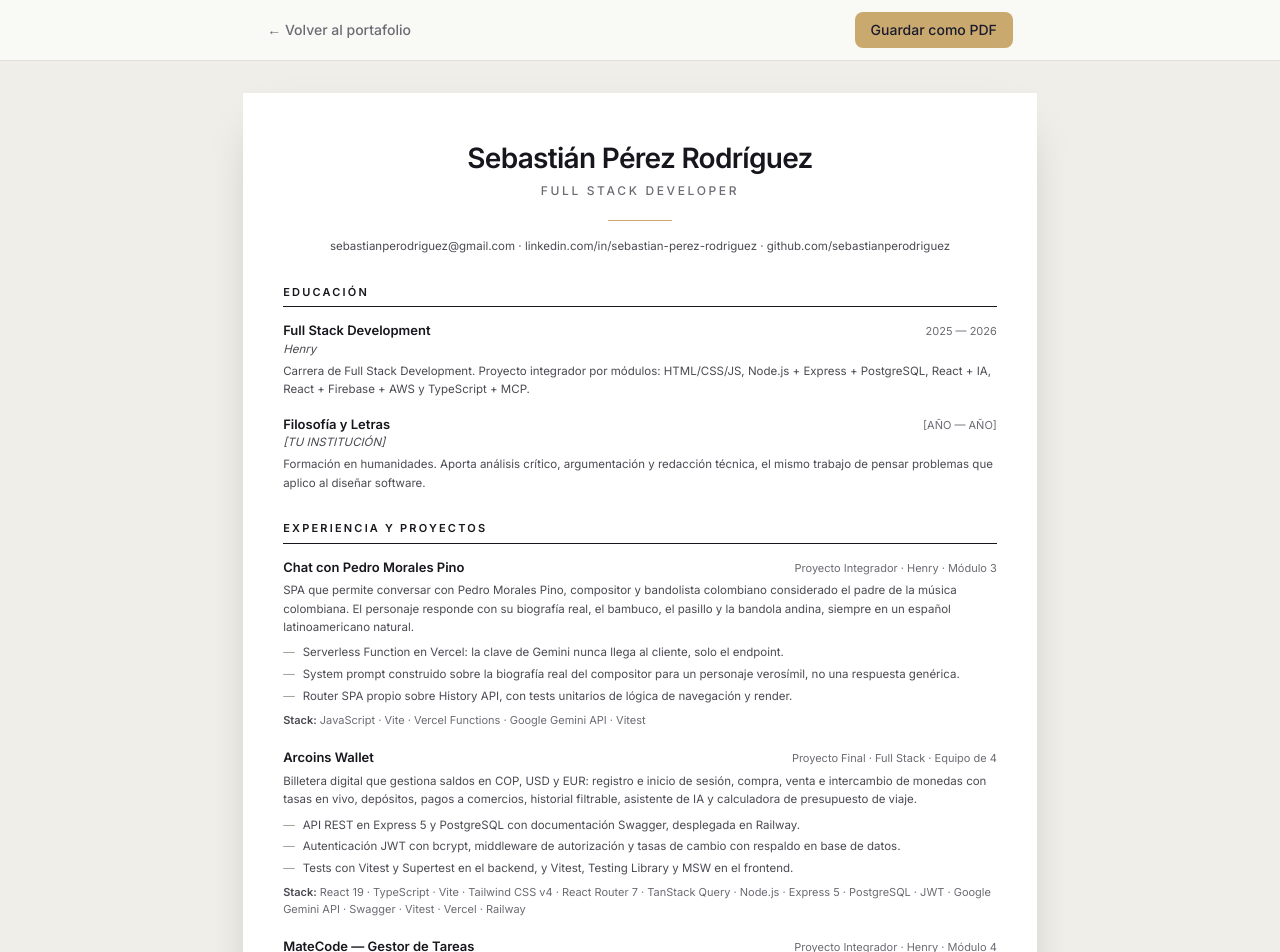
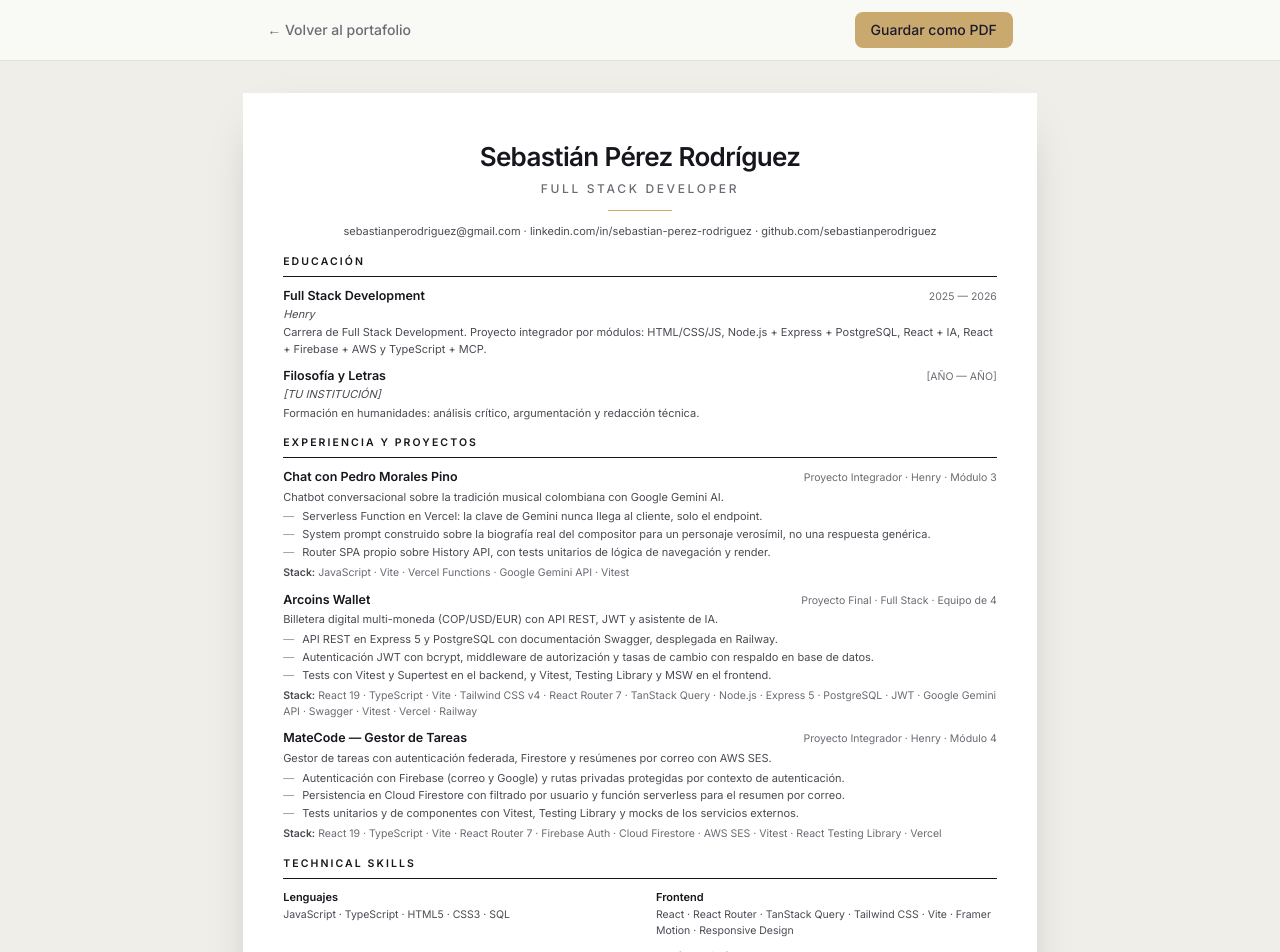
Before and after one commit to sebastianperodriguez/portfolio, a React (Vite) app: page /cv in a window 1280 px wide. Shown: the top 952 px of the page. Built offline with nearby package versions, Linux system fonts and the light colour scheme.

Commit message:
feat(cv): compactar el CV a una sola pagina A4
- Anade summaries cortos por proyecto para el CV
- Reduce tipografia, interlineados y espaciado entre secciones
- Ajusta margenes de impresion a 12mm x 14mm
- Resultado: PDF de 1 pagina en formato A4

```diff
--- /dev/null
+++ b/scripts/verify.mjs
@@ -0,0 +1,76 @@
+import { chromium } from "playwright-core";
+import { mkdirSync } from "node:fs";
+import { resolve, dirname } from "node:path";
+import { fileURLToPath } from "node:url";
+
+const __dirname = dirname(fileURLToPath(import.meta.url));
+const outDir = resolve(__dirname, "..", ".screenshots");
+mkdirSync(outDir, { recursive: true });
+
+const base = process.env.BASE_URL || "https://portfolio-sebas19.vercel.app";
+
+const browser = await chromium.launch({ channel: "msedge" });
+
+async function scrollThrough(page) {
+  await page.evaluate(async () => {
+    const step = window.innerHeight * 0.6;
+    const total = document.body.scrollHeight;
+    for (let y = 0; y < total; y += step) {
+      window.scrollTo(0, y);
+      await new Promise((r) => setTimeout(r, 200));
+    }
+    window.scrollTo(0, total);
+    await new Promise((r) => setTimeout(r, 600));
+    window.scrollTo(0, 0);
+    await new Promise((r) => setTimeout(r, 400));
+  });
+}
+
+const page = await browser.newPage({ viewport: { width: 1440, height: 900 } });
+
+const errors = [];
+page.on("console", (m) => {
+  if (m.type() === "error") errors.push(m.text());
+});
+page.on("pageerror", (e) => errors.push(`PAGEERROR: ${e.message}`));
+
+await page.goto(base + "/", { waitUntil: "networkidle" });
+await scrollThrough(page);
+
+for (const id of ["about", "projects", "skills", "contact"]) {
+  await page.evaluate((s) => document.getElementById(s)?.scrollIntoView({ behavior: "instant" }), id);
+  await page.waitForTimeout(500);
+  await page.screenshot({ path: resolve(outDir, `live-${id}.png`) });
+}
+
+// Navegacion por anclas: verificar que el scroll offset es correcto
+await page.evaluate(() => window.scrollTo(0, 0));
+await page.waitForTimeout(400);
+await page.click('a[href="#contact"]');
+await page.waitForTimeout(1200);
+const anchorOk = await page.evaluate(() => {
+  const el = document.getElementById("contact");
+  const rect = el.getBoundingClientRect();
+  return { top: Math.round(rect.top), scrollY: Math.round(window.scrollY) };
+});
+console.log("ancla #contact -> top:", anchorOk.top, "(debe ser >= 0 y < navbar)");
+await page.screenshot({ path: resolve(outDir, "live-anchor-contact.png") });
+
+// Navegacion SPA al CV
+await page.click('a[href="/cv"]');
+await page.waitForURL("**/cv");
+await page.waitForTimeout(800);
+console.log("ruta CV:", page.url());
+await page.screenshot({ path: resolve(outDir, "live-cv.png"), fullPage: true });
+
+// PDF tal como lo genera el boton "Guardar como PDF"
+await page.pdf({
+  path: resolve(outDir, "cv-A4.pdf"),
+  format: "A4",
+  printBackground: true,
+  margin: { top: "14mm", bottom: "14mm", left: "16mm", right: "16mm" },
+});
+
+console.log("errores de consola:", errors.length ? errors : "ninguno");
+
+await browser.close();
--- a/src/data/content.js
+++ b/src/data/content.js
@@ -35,6 +35,8 @@ export const projects = [
     context: "Proyecto Integrador · Henry · Módulo 3",
     description:
       "SPA que permite conversar con Pedro Morales Pino, compositor y bandolista colombiano considerado el padre de la música colombiana. El personaje responde con su biografía real, el bambuco, el pasillo y la bandola andina, siempre en un español latinoamericano natural.",
+    summary:
+      "Chatbot conversacional sobre la tradición musical colombiana con Google Gemini AI.",
     technologies: [
       "JavaScript",
       "Vite",
@@ -57,6 +59,8 @@ export const projects = [
     context: "Proyecto Final · Full Stack · Equipo de 4",
     description:
       "Billetera digital que gestiona saldos en COP, USD y EUR: registro e inicio de sesión, compra, venta e intercambio de monedas con tasas en vivo, depósitos, pagos a comercios, historial filtrable, asistente de IA y calculadora de presupuesto de viaje.",
+    summary:
+      "Billetera digital multi-moneda (COP/USD/EUR) con API REST, JWT y asistente de IA.",
     technologies: [
       "React 19",
       "TypeScript",
@@ -91,6 +95,8 @@ export const projects = [
     context: "Proyecto Integrador · Henry · Módulo 4",
     description:
       "Aplicación web para la gestión de tareas diarias: autenticación con correo y Google, persistencia en Cloud Firestore filtrada por usuario y envío automatizado de resúmenes por correo mediante AWS SES. Interfaz responsiva con diseño glassmorphism y rutas protegidas.",
+    summary:
+      "Gestor de tareas con autenticación federada, Firestore y resúmenes por correo con AWS SES.",
     technologies: [
       "React 19",
       "TypeScript",
@@ -226,7 +232,7 @@ export const cvData = {
       institution: "[TU INSTITUCIÓN]",
       period: "[AÑO — AÑO]",
       detail:
-        "Formación en humanidades. Aporta análisis crítico, argumentación y redacción técnica, el mismo trabajo de pensar problemas que aplico al diseñar software.",
+        "Formación en humanidades: análisis crítico, argumentación y redacción técnica.",
     },
   ],
   languages: [
@@ -234,6 +240,6 @@ export const cvData = {
     { name: "Inglés", level: "Intermedio" },
   ],
   interests: [
-    "Música — compositor y músico. Trabajo en la tradición andina colombiana, el mismo territorio que da forma a uno de mis proyectos.",
+    "Música — compositor y músico; la tradición andina colombiana.",
   ],
 };
--- a/src/index.css
+++ b/src/index.css
@@ -170,7 +170,7 @@ button:focus-visible,
 @media print {
   @page {
     size: A4;
-    margin: 14mm 16mm;
+    margin: 12mm 14mm;
   }
 
   html,
--- a/src/pages/CV.jsx
+++ b/src/pages/CV.jsx
@@ -8,15 +8,15 @@ const RULE = "#16161c";
 
 function Section({ title, children }) {
   return (
-    <section className="mt-7">
+    <section className="mt-3.5">
       <h2
-        className="text-[11px] font-bold tracking-[0.2em] uppercase"
+        className="text-[10.5px] font-bold tracking-[0.2em] uppercase"
         style={{ color: INK }}
       >
         {title}
       </h2>
       <div className="mt-1.5 h-px w-full" style={{ backgroundColor: RULE }} />
-      <div className="mt-3.5">{children}</div>
+      <div className="mt-2.5">{children}</div>
     </section>
   );
 }
@@ -61,7 +61,7 @@ export default function CV() {
       >
         <header className="text-center">
           <h1
-            className="text-[28px] leading-tight font-bold tracking-tight"
+            className="text-[26px] leading-tight font-bold tracking-tight"
             style={{ fontFamily: "var(--font-heading)", color: INK }}
           >
             {personalInfo.name}
@@ -74,12 +74,12 @@ export default function CV() {
           </p>
 
           <div
-            className="mx-auto mt-5 h-px w-16"
+            className="mx-auto mt-3 h-px w-16"
             style={{ backgroundColor: "#c9a96e" }}
             aria-hidden="true"
           />
 
-          <p className="mt-4 text-[11.5px] leading-relaxed" style={{ color: MUTED }}>
+          <p className="mt-3 text-[11px] leading-relaxed" style={{ color: MUTED }}>
             <a href={`mailto:${personalInfo.email}`} style={{ color: MUTED }}>
               {personalInfo.email}
             </a>
@@ -106,23 +106,23 @@ export default function CV() {
 
         <Section title="Educación">
           {cvData.education.map((item) => (
-            <div key={item.title} className="mb-4 last:mb-0">
+            <div key={item.title} className="mb-2.5 last:mb-0">
               <div className="flex items-baseline justify-between gap-4">
-                <h3 className="text-[13px] font-semibold" style={{ color: INK }}>
+                <h3 className="text-[12.5px] font-semibold" style={{ color: INK }}>
                   {item.title}
                 </h3>
                 <span
-                  className="shrink-0 text-[11px]"
+                  className="shrink-0 text-[10.5px]"
                   style={{ color: SOFT }}
                 >
                   {item.period}
                 </span>
               </div>
-              <p className="text-[11.5px] italic" style={{ color: MUTED }}>
+              <p className="text-[11px] italic" style={{ color: MUTED }}>
                 {item.institution}
               </p>
               <p
-                className="mt-1 text-[11.5px] leading-[1.6]"
+                className="mt-0.5 text-[11px] leading-[1.5]"
                 style={{ color: MUTED }}
               >
                 {item.detail}
@@ -133,28 +133,28 @@ export default function CV() {
 
         <Section title="Experiencia y proyectos">
           {projects.map((project) => (
-            <div key={project.id} className="mb-5 last:mb-0">
+            <div key={project.id} className="mb-2.5 last:mb-0">
               <div className="flex items-baseline justify-between gap-4">
-                <h3 className="text-[13px] font-semibold" style={{ color: INK }}>
+                <h3 className="text-[12.5px] font-semibold" style={{ color: INK }}>
                   {project.title}
                 </h3>
-                <span className="shrink-0 text-[11px]" style={{ color: SOFT }}>
+                <span className="shrink-0 text-[10.5px]" style={{ color: SOFT }}>
                   {project.context}
                 </span>
               </div>
 
               <p
-                className="mt-1 text-[11.5px] leading-[1.6]"
+                className="mt-0.5 text-[11px] leading-[1.5]"
                 style={{ color: MUTED }}
               >
-                {project.description}
+                {project.summary}
               </p>
 
-              <ul className="mt-2 space-y-1">
+              <ul className="mt-1 space-y-0.5">
                 {project.highlights.map((highlight) => (
                   <li
                     key={highlight}
-                    className="flex gap-2 text-[11.5px] leading-[1.55]"
+                    className="flex gap-2 text-[11px] leading-[1.45]"
                     style={{ color: MUTED }}
                   >
                     <span style={{ color: "#9a9a8c" }} aria-hidden="true">
@@ -165,7 +165,7 @@ export default function CV() {
                 ))}
               </ul>
 
-              <p className="mt-1.5 text-[11px]" style={{ color: SOFT }}>
+              <p className="mt-1 text-[10.5px]" style={{ color: SOFT }}>
                 <span className="font-semibold" style={{ color: MUTED }}>
                   Stack:
                 </span>{" "}
@@ -176,14 +176,14 @@ export default function CV() {
         </Section>
 
         <Section title="Technical skills">
-          <div className="grid grid-cols-2 gap-x-8 gap-y-3">
+          <div className="grid grid-cols-2 gap-x-8 gap-y-2.5">
             {Object.entries(skills).map(([category, items]) => (
               <div key={category}>
-                <h3 className="text-[11.5px] font-semibold" style={{ color: INK }}>
+                <h3 className="text-[11px] font-semibold" style={{ color: INK }}>
                   {category}
                 </h3>
                 <p
-                  className="mt-0.5 text-[11px] leading-[1.55]"
+                  className="mt-0.5 text-[10.5px] leading-[1.45]"
                   style={{ color: MUTED }}
                 >
                   {items.join(" · ")}
@@ -196,7 +196,7 @@ export default function CV() {
         <Section title="Idiomas">
           <ul className="flex flex-wrap gap-x-8 gap-y-1">
             {cvData.languages.map((language) => (
-              <li key={language.name} className="text-[11.5px]" style={{ color: MUTED }}>
+              <li key={language.name} className="text-[11px]" style={{ color: MUTED }}>
                 <span className="font-semibold" style={{ color: INK }}>
                   {language.name}
                 </span>{" "}
@@ -207,9 +207,9 @@ export default function CV() {
         </Section>
 
         <Section title="Intereses">
-          <ul className="space-y-1">
+          <ul className="space-y-0.5">
             {cvData.interests.map((interest) => (
-              <li key={interest} className="text-[11.5px] leading-[1.6]" style={{ color: MUTED }}>
+              <li key={interest} className="text-[11px] leading-[1.5]" style={{ color: MUTED }}>
                 {interest}
               </li>
             ))}
```
Also changed, not shown: scripts/cv-print.mjs (added, +39 -0 lines).
